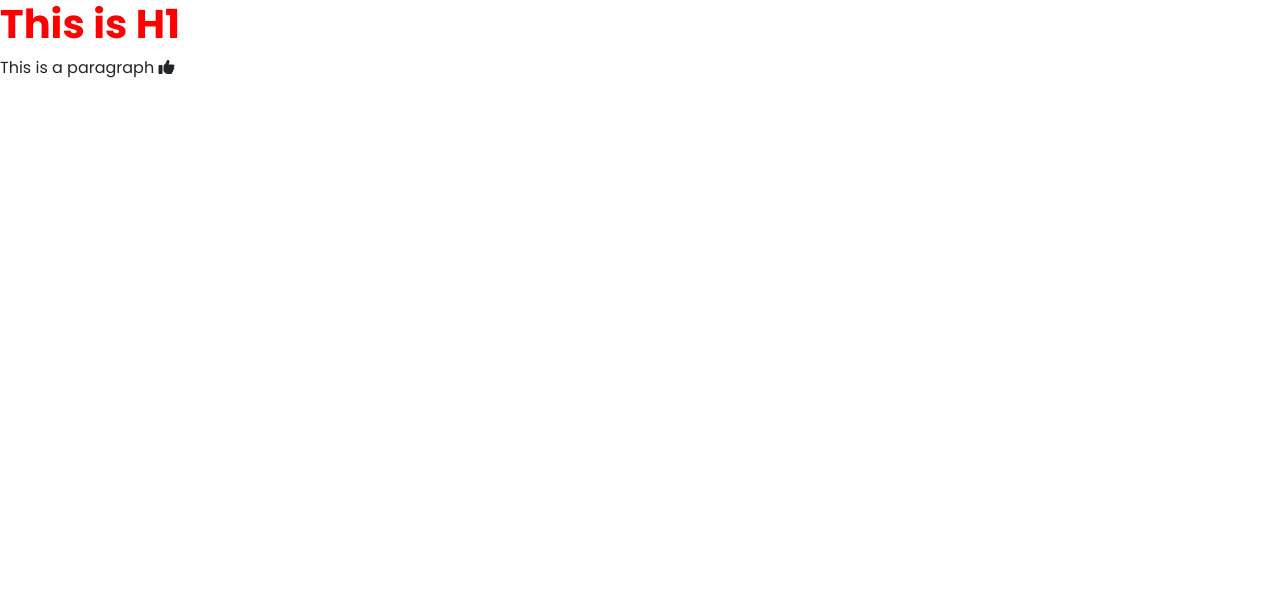
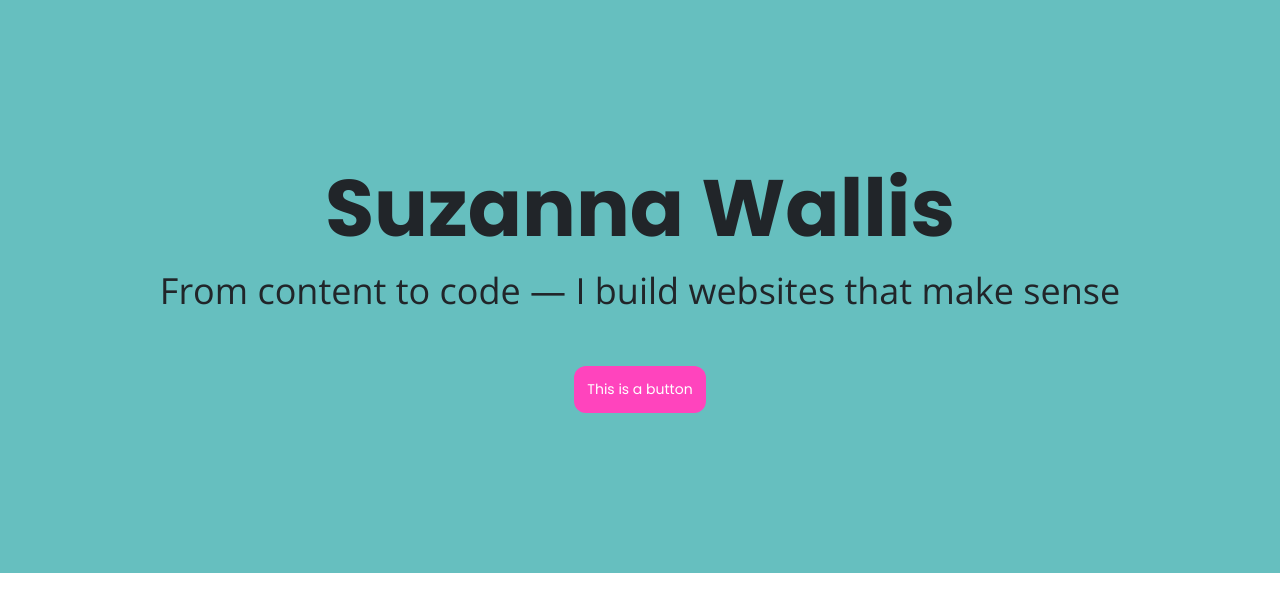
Before and after one commit to SuzannaW-web/portfolio-by-suzanna, a plain HTML site: page index.html in a window 1280 px wide. Drawn offline with nearby package versions, Linux system fonts and the light colour scheme.

Commit message:
Updated CSS and added Hero content

```diff
--- a/css/styles.css
+++ b/css/styles.css
@@ -1,9 +1,49 @@
-h1 {
-  font-family: "Poppins", sans-serif;
-  font-weight: 700;
-  color: red;
+:root {
+  --primary-color: #1d3557;
+  --secondary-color: #66bfbf;
+  --highlight-color: #ff44bd;
+  --heading-font-family: "Poppins", sans-serif;
+  --default-font-family: "Open Sans", sans-serif;
 }
 
-p {
-  font-family: "Poppins", sans-serif;
+h1,
+h2,
+h3,
+h4,
+h5,
+h6 {
+  font-weight: 700;
+  font-family: var(--heading-font-family);
 }
+
+h1 {
+  font-size: 80px;
+}
+
+body {
+  font-family: var(--default-font-family);
+}
+
+.hero {
+  background-color: var(--secondary-color);
+  text-align: center;
+  padding: 160px 0;
+}
+
+.hero p {
+  font-size: 36px;
+}
+
+.btn {
+  background-color: var(--highlight-color);
+  padding: 12px;
+  border-radius: 12px;
+  color: white;
+  font-family: var(--heading-font-family);
+  font-size: 14px;
+}
+
+.btn:hover {
+  background-color: var(--primary-color);
+  color: white;
+}
--- a/index.html
+++ b/index.html
@@ -21,9 +21,11 @@
 </head>
 
 <body>
+    <div class="hero">
+        <h1>Suzanna Wallis </h1>
+        <p>From content to code — I build websites that make sense </i></p>
 
-    <h1>This is H1</h1>
-    <p>This is a paragraph <i class="fa-solid fa-thumbs-up"></i></p>
+        <div class="mt-5"><a href=#" class="btn btn-color">This is a button</a></div>
     </div>
 
 
```
